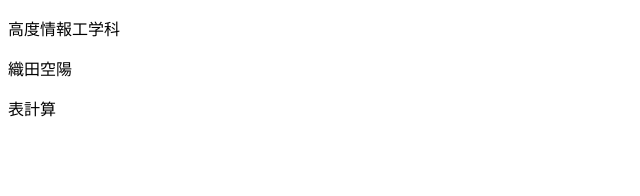
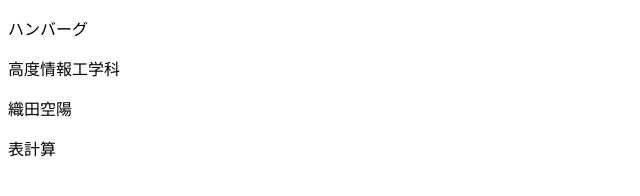
Before and after one commit to allface017/branch-test, a plain HTML site: page profile_B.html in a window 1280 px wide. Shown: the whole page, without its empty margins (0-640 px from the left). Drawn offline with Linux system fonts and the light colour scheme.

Commit message:
profile_Bを修正

```diff
--- a/profile_B.html
+++ b/profile_B.html
@@ -5,6 +5,7 @@
     <title>Document</title>
   </head>
   <body>
+	  <p>ハンバーグ</p>
 	  <p>高度情報工学科</p>
 	  <p>織田空陽</p>
 	  <p>表計算</p>
```
